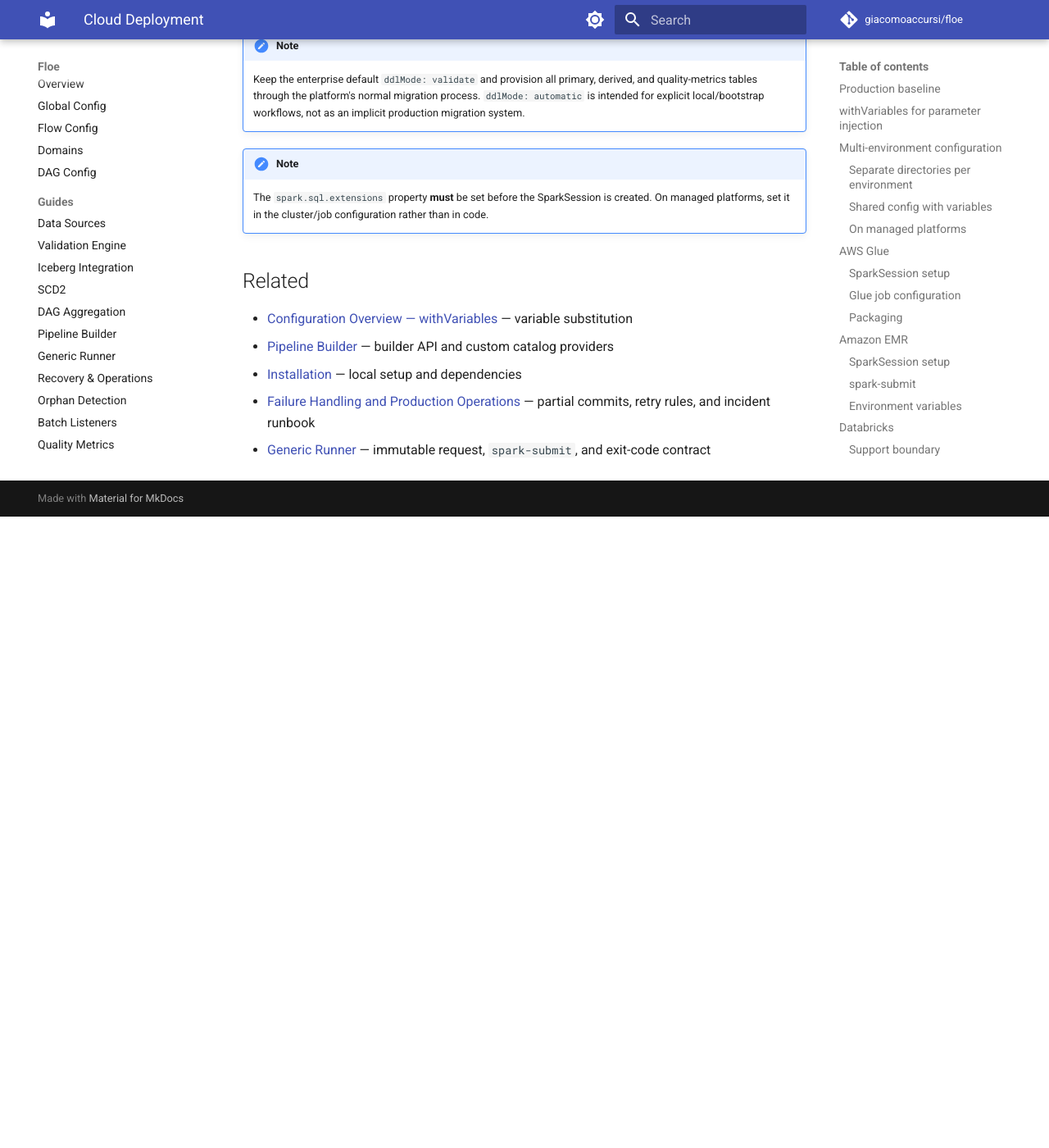
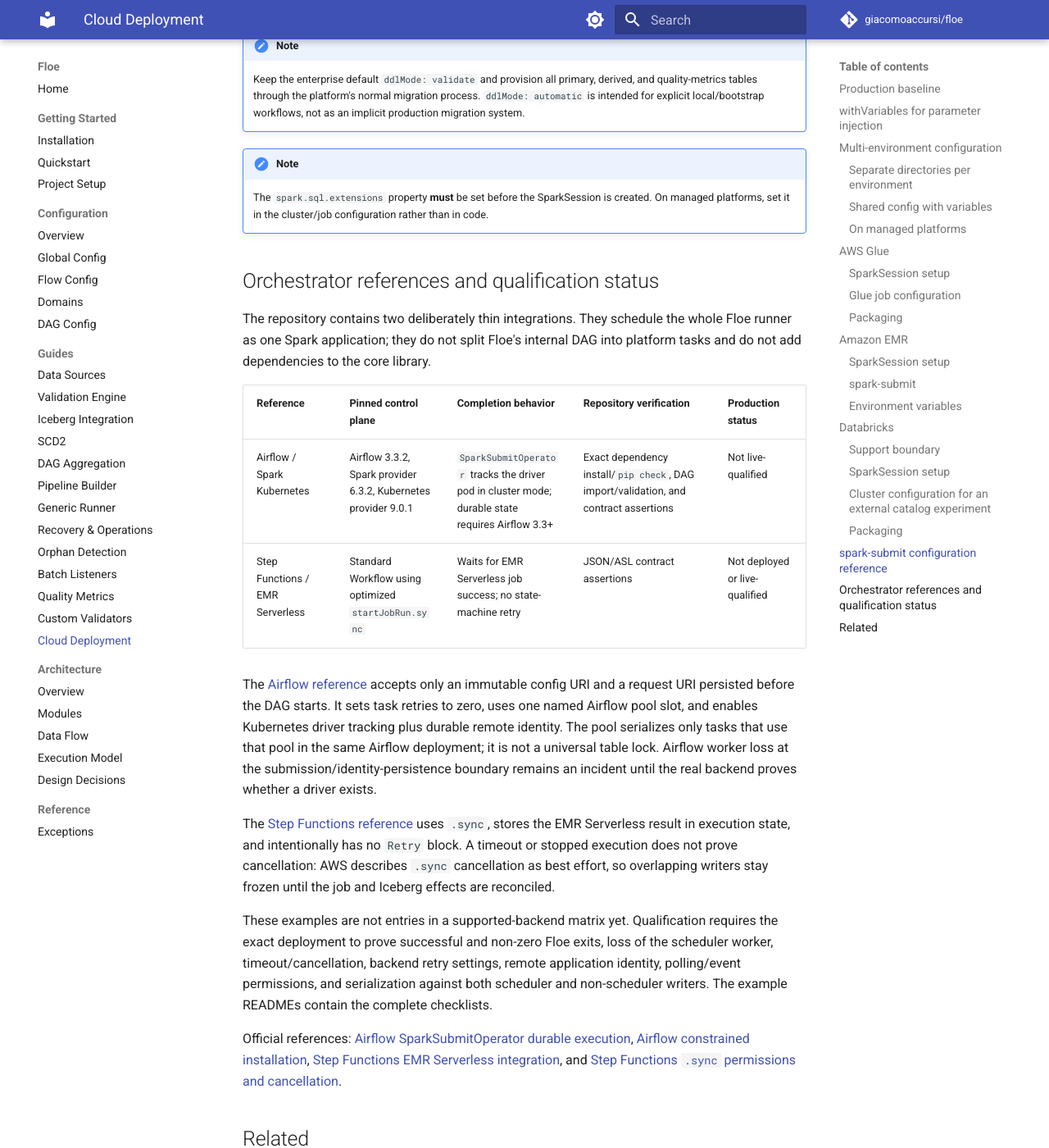
Before and after one commit to giacomoaccursi/Floe, an MkDocs documentation site: the page built from site-docs/guides/cloud-deployment.md, in a window 1280 px wide and 1400 px high, scrolled down 8799 px. Shown: the whole window at 82% size. Built offline with MkDocs 1.6.1 and Material for MkDocs 9.7.7, drawn with Linux system fonts in a browser that asks for light colours; comment, search, counter and statistics services are not loaded; before the commit the page ends 9429 px from its top, so only the background shows below that.

Commit message:
docs: define orchestrator qualification boundaries

```diff
--- a/site-docs/guides/cloud-deployment.md
+++ b/site-docs/guides/cloud-deployment.md
@@ -351,6 +351,23 @@
 !!!note
     The `spark.sql.extensions` property **must** be set before the SparkSession is created. On managed platforms, set it in the cluster/job configuration rather than in code.
 
+## Orchestrator references and qualification status
+
+The repository contains two deliberately thin integrations. They schedule the whole Floe runner as one Spark application; they do not split Floe's internal DAG into platform tasks and do not add dependencies to the core library.
+
+| Reference | Pinned control plane | Completion behavior | Repository verification | Production status |
+|---|---|---|---|---|
+| Airflow / Spark Kubernetes | Airflow 3.3.2, Spark provider 6.3.2, Kubernetes provider 9.0.1 | `SparkSubmitOperator` tracks the driver pod in cluster mode; durable state requires Airflow 3.3+ | Exact dependency install/`pip check`, DAG import/validation, and contract assertions | Not live-qualified |
+| Step Functions / EMR Serverless | Standard Workflow using optimized `startJobRun.sync` | Waits for EMR Serverless job success; no state-machine retry | JSON/ASL contract assertions | Not deployed or live-qualified |
+
+The [Airflow reference](https://github.com/giacomoaccursi/floe/tree/develop/integrations/airflow) accepts only an immutable config URI and a request URI persisted before the DAG starts. It sets task retries to zero, uses one named Airflow pool slot, and enables Kubernetes driver tracking plus durable remote identity. The pool serializes only tasks that use that pool in the same Airflow deployment; it is not a universal table lock. Airflow worker loss at the submission/identity-persistence boundary remains an incident until the real backend proves whether a driver exists.
+
+The [Step Functions reference](https://github.com/giacomoaccursi/floe/tree/develop/integrations/aws-step-functions) uses `.sync`, stores the EMR Serverless result in execution state, and intentionally has no `Retry` block. A timeout or stopped execution does not prove cancellation: AWS describes `.sync` cancellation as best effort, so overlapping writers stay frozen until the job and Iceberg effects are reconciled.
+
+These examples are not entries in a supported-backend matrix yet. Qualification requires the exact deployment to prove successful and non-zero Floe exits, loss of the scheduler worker, timeout/cancellation, backend retry settings, remote application identity, polling/event permissions, and serialization against both scheduler and non-scheduler writers. The example READMEs contain the complete checklists.
+
+Official references: [Airflow SparkSubmitOperator durable execution](https://airflow.apache.org/docs/apache-airflow-providers-apache-spark/stable/operators.html#durable-execution-crash-recovery), [Airflow constrained installation](https://airflow.apache.org/docs/apache-airflow/stable/installation/installing-from-pypi.html), [Step Functions EMR Serverless integration](https://docs.aws.amazon.com/step-functions/latest/dg/connect-emr-serverless.html), and [Step Functions `.sync` permissions and cancellation](https://docs.aws.amazon.com/step-functions/latest/dg/service-integration-iam-templates.html).
+
 ## Related
 
 - [Configuration Overview — withVariables](../configuration/overview.md#variable-substitution) — variable substitution
```
Also changed, not shown: README.md (+4 -2 lines), integrations/airflow/README.md (added, +37 -0 lines), integrations/aws-step-functions/README.md (added, +35 -0 lines).
